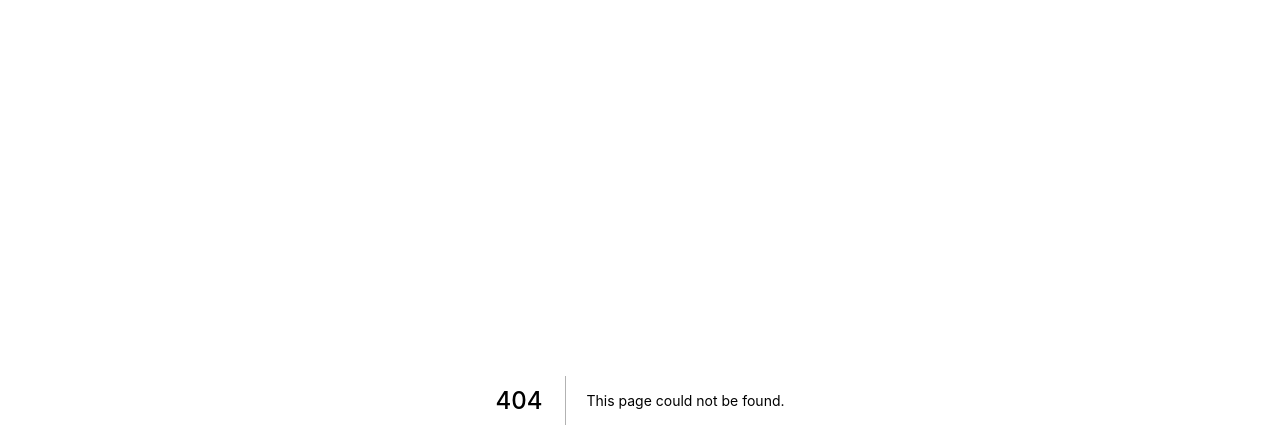
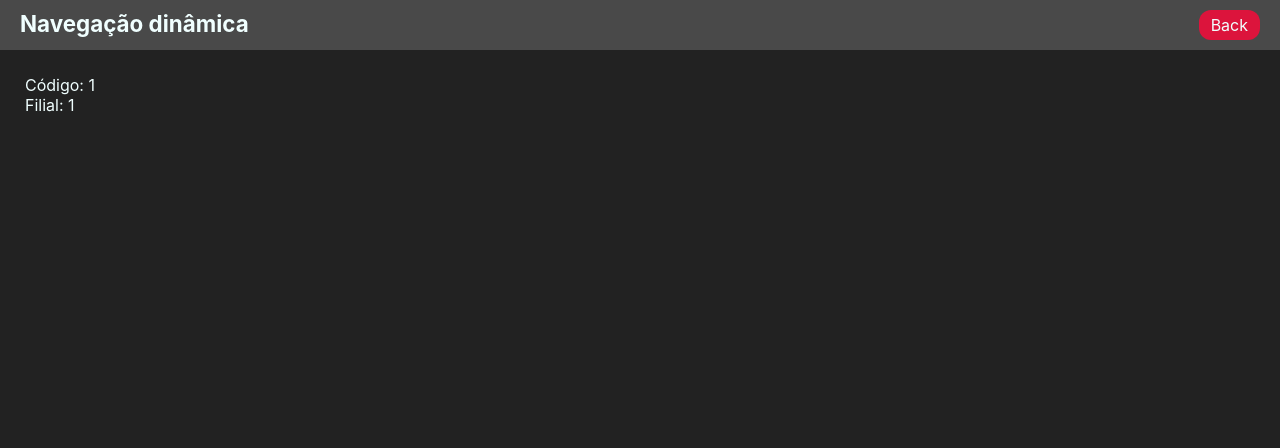
Before and after one commit to gabriel-saraiva-flooxai/react-6-next-fundamentals, a Next.js app: page /cliente/1/1 in a window 1280 px wide. Before the commit this address had no page. Shown: the top 448 px of the page. Built offline with nearby package versions, Linux system fonts and the light colour scheme.

Commit message:
feat: dynamic navigation

```diff
--- /dev/null
+++ b/src/pages/cliente/[filial]/[codigo].jsx
@@ -0,0 +1,13 @@
+import Layout from "../../../components/Layout";
+import { useRouter } from 'next/router'
+
+export default function ClienteProCodigo() {
+    const router = useRouter()
+
+    return(
+        <Layout titulo="Navegação dinâmica">
+            <div>Código: {router.query.codigo}</div>
+            <div>Filial: {router.query.filial}</div>
+        </Layout>
+    )
+}
--- a/src/pages/index.jsx
+++ b/src/pages/index.jsx
@@ -13,7 +13,8 @@ export default function Inicio() {
       <Navegador texto="JSX" desatino="/jsx" cor="crimson"/>
       <Navegador texto="Exemplo" desatino="/exemplo"/>
       <Navegador texto="Drip" desatino="/drip" cor="#670bbd"/>
-      <Navegador texto="Navegação" desatino="/navegacao/" cor="#c50f70"/>
+      <Navegador texto="Navegação #01" desatino="/navegacao/" cor="#c50f70"/>
+      <Navegador texto="Navegação #02" desatino="/cliente/SP-Santos/123" cor="blue"/>
     </div>
   )
 }
```
